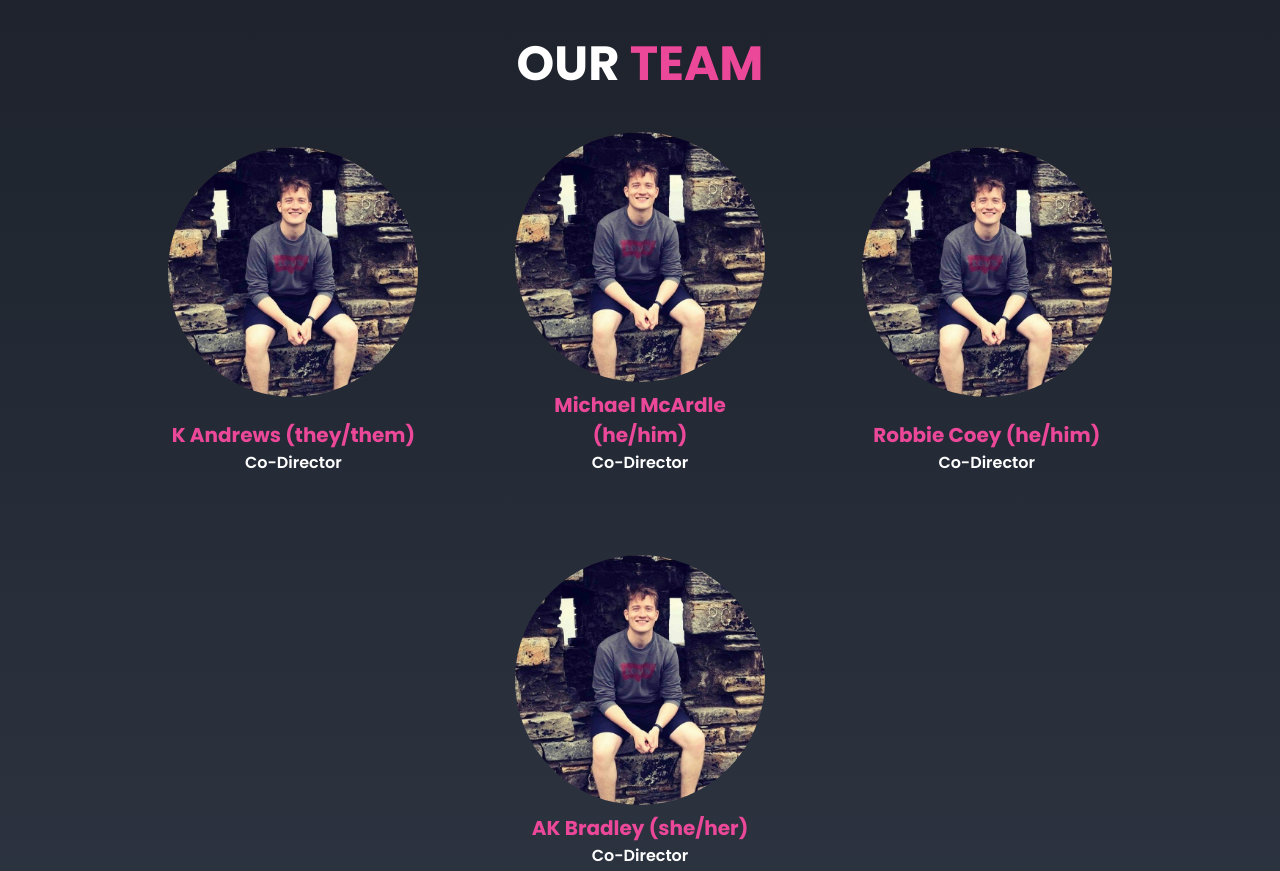
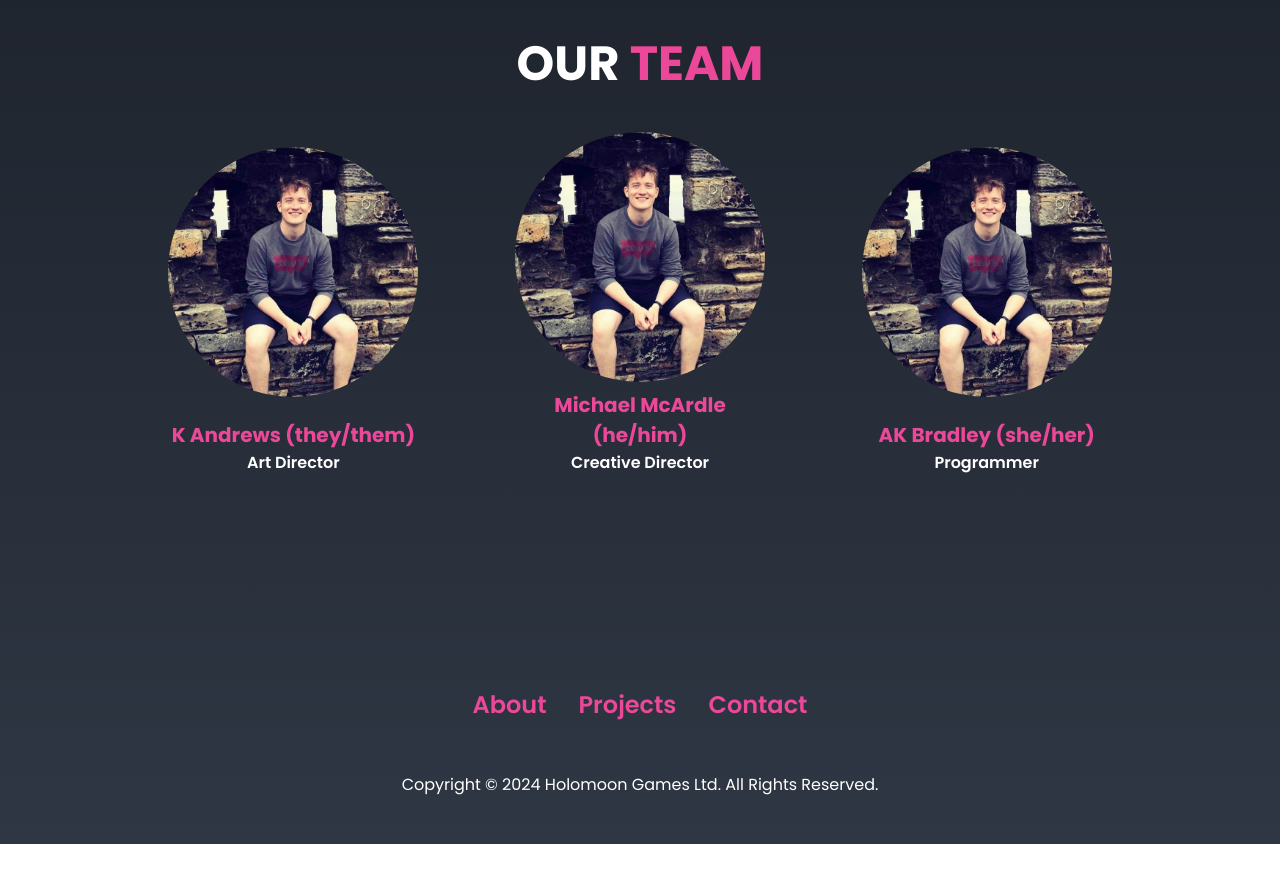
Before and after one commit to Holomoon-Limited/holomoon-website, a plain HTML site: page about.html in a window 1280 px wide. Shown: the part 780-1651 px from the top of the page. After the commit the page ends 1624 px from the top, so only its background shows below. Drawn offline with Linux system fonts and the light colour scheme.

Commit message:
Team page updated

```diff
--- a/about.html
+++ b/about.html
@@ -74,22 +74,17 @@
             <div class="team-card">
                 <img src="./img/robbie.jpg" alt="Photograph of Robbie Coey">
                 <h3>K Andrews (they/them)</h3>
-                <p>Co-Director</p>
+                <p>Art Director</p>
             </div>
             <div class="team-card">
                 <img src="./img/robbie.jpg" alt="Photograph of Robbie Coey">
                 <h3>Michael McArdle (he/him)</h3>
-                <p>Co-Director</p>
-            </div>
-            <div class="team-card">
-                <img src="./img/robbie.jpg" alt="Photograph of Robbie Coey">
-                <h3>Robbie Coey (he/him)</h3>
-                <p>Co-Director</p>
+                <p>Creative Director</p>
             </div>
             <div class="team-card">
                 <img src="./img/robbie.jpg" alt="Photograph of Robbie Coey">
                 <h3>AK Bradley (she/her)</h3>
-                <p>Co-Director</p>
+                <p>Programmer</p>
             </div>
     </section>
 
```
